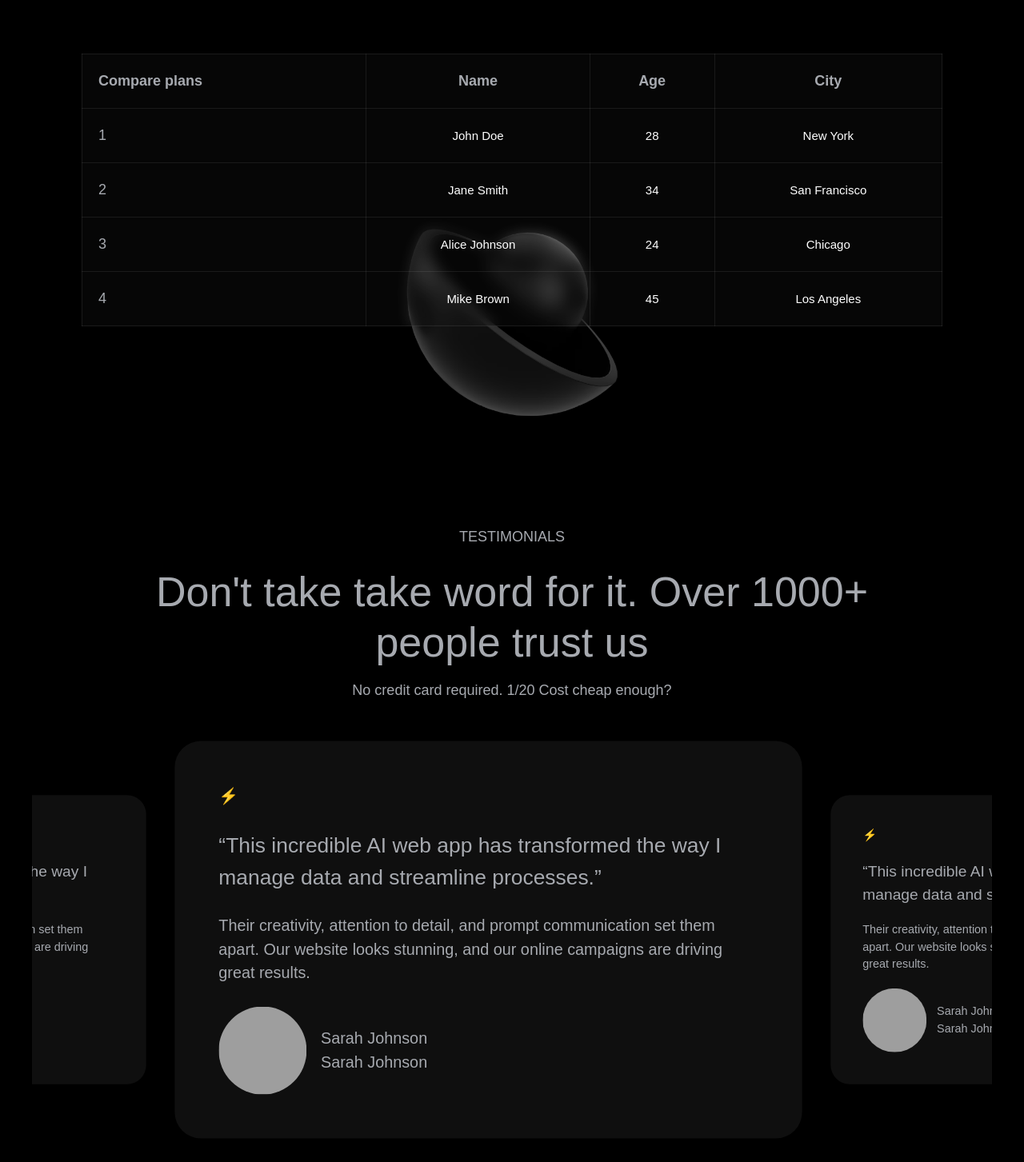
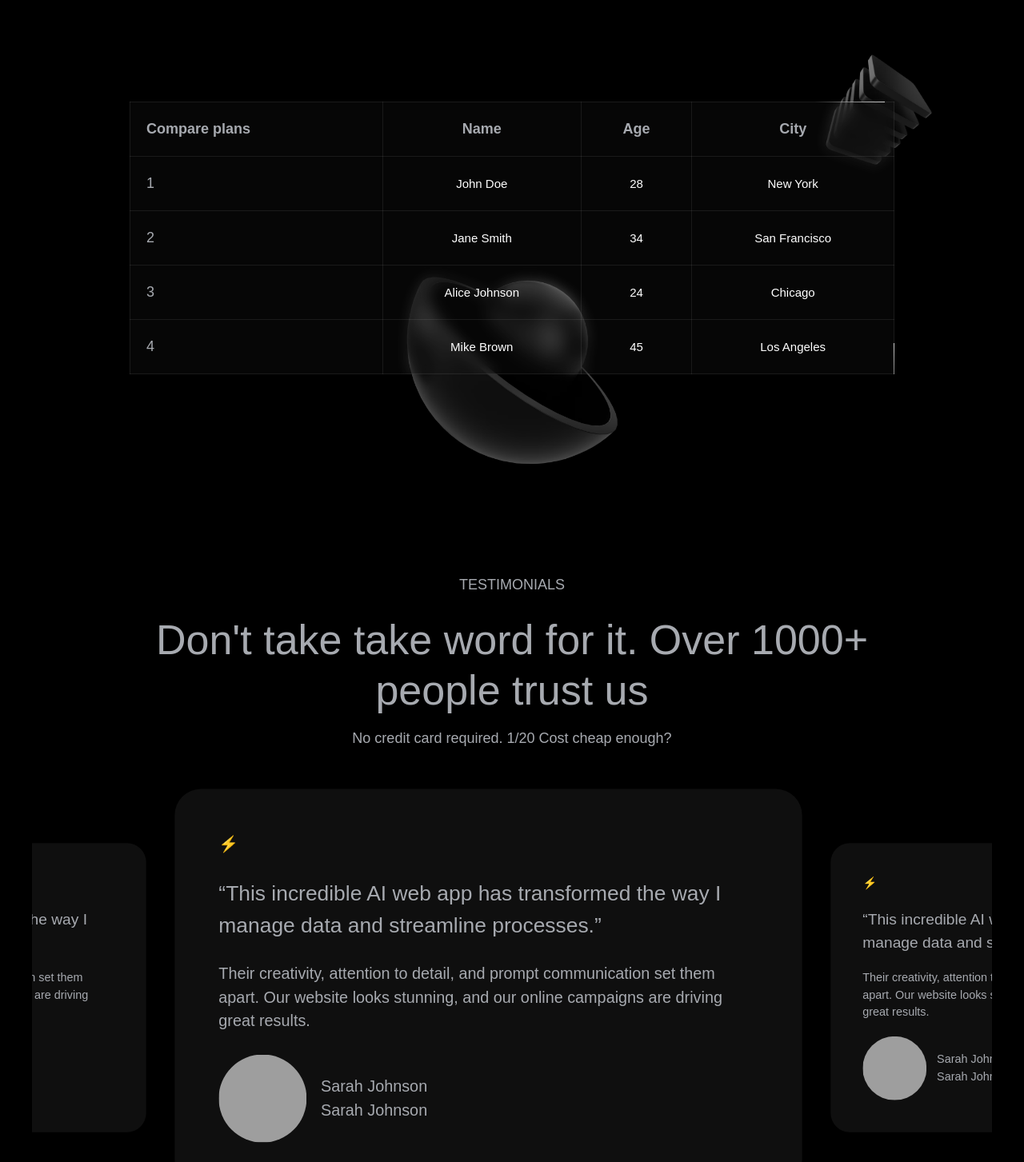
Before and after one commit to Nandita-Paul/ppccai, a React (Create React App) app: page /Pricing in a window 1280 px wide. Shown: the part 400-1853 px from the top of the page at 80% size. Built offline with nearby package versions, Linux system fonts and the light colour scheme; grey boxes are pictures that could not be loaded.

Commit message:
Animation

```diff
--- a/src/App.css
+++ b/src/App.css
@@ -208,7 +208,25 @@ background-color: white;
 body .slick-dots{
   bottom: -85px;
 }
+.modal.active{
+  display: block;opacity: 1;
 
+  background-color: rgba(0, 0, 0, 0.9);
+}
+.modal-dialog{display: flex;
+justify-content: center;
+align-items: center;
+height: 100vh;
+}
+.close{
+  background-color: black;
+  border: none;
+  color: white;font-weight: 600;font-size: 20px;
+  position: absolute;
+  right: 20px;
+  top: 20px;
+  z-index: 2;
+}
 @media (max-width:991px){
   h1,.h1{
     font-size: 40px;
@@ -226,7 +244,7 @@ body .slick-dots{
     margin: 100px 0px;
   }
 }
-@media (max-width:768px){
+@media (max-width:767px){
   .space-pd{
     padding: 80px 0px;
   }
@@ -300,4 +318,7 @@ body .slick-dots{
   .banner{
     padding-top: 60px;
   }
+  .banner-form-sec .form-control{
+    min-width: auto;width: 100%;
+  }
 }
--- a/src/Components/Layout.js
+++ b/src/Components/Layout.js
@@ -21,7 +21,7 @@ const Layout = () => {
           <div className="row align-items-center">
             <div className="col-8 col-md-4">
               <div className="logo">
-                <img src="/images/logo.svg" alt="image" />
+              <Link to="/"> <img src="/images/logo.svg" alt="image" /></Link>
               </div>
 
             </div>
--- a/src/Pages/HomePage.js
+++ b/src/Pages/HomePage.js
@@ -1,9 +1,20 @@
-import React from "react";
+import React, { useState, useEffect } from "react";
+import { motion } from 'framer-motion';
+// import { Modal, Button } from 'react-bootstrap';
+function Homepage() {
+  const [showModal, setShowModal] = useState(false);
 
-function Homepage() {
 
+  const handleShow = () => setShowModal(true);
+  const handleClose = () => setShowModal(false);
   return (
     <div className="main">
+      <motion.div
+        initial={{ opacity: 0, y: 150 }} // Start from 100px below and fully transparent
+        whileInView={{ opacity: 1, y: 0 }} // Animate to normal position and fully opaque
+        transition={{ duration: 0.8, ease: 'easeOut' }}
+        viewport={{ once: true }}
+      >
         <section className="banner text-center">
           <div className="container">
             <div className="top-title mb-md-5 pb-1 mb-2">CREATE A CAMPAIGN</div>
@@ -20,7 +31,7 @@ function Homepage() {
                 </div>
 
                 <div className="submit-btn mt-md-0 mt-3">
-                <button type="submit" className="btn ">Generate ad
+                  <button type="button" className="btn " onClick={handleShow}>Generate ad
                     <svg xmlns="http://www.w3.org/2000/svg" viewBox="0 0 256 256" focusable="false" color="rgb(255, 255, 255)"><g color="rgb(255, 255, 255)" weight="bold"><path d="M224.49,136.49l-72,72a12,12,0,0,1-17-17L187,140H40a12,12,0,0,1,0-24H187L135.51,64.48a12,12,0,0,1,17-17l72,72A12,12,0,0,1,224.49,136.49Z"></path></g></svg>
                   </button>
 
@@ -40,11 +51,25 @@ function Homepage() {
             </div>
           </div>
         </section>
+      </motion.div>
+      <motion.div
+        initial={{ opacity: 0, y: 150 }} // Start from 100px below and fully transparent
+        whileInView={{ opacity: 1, y: 0 }} // Animate to normal position and fully opaque
+        transition={{ duration: 0.8, ease: 'easeOut' }}
+        viewport={{ once: true }}
+      >
         <section className="frame-image-sc bg-black space-pd">
           <div className="container">
             <img src="/images/frame1.png" alt="" />
           </div>
         </section>
+      </motion.div>
+      <motion.div
+        initial={{ opacity: 0, y: 150 }} // Start from 100px below and fully transparent
+        whileInView={{ opacity: 1, y: 0 }} // Animate to normal position and fully opaque
+        transition={{ duration: 0.8, ease: 'easeOut' }}
+        viewport={{ once: true }}
+      >
         <section className="extract-sc">
           <div className="container">
             <div className="row align-items-center justify-content-between">
@@ -66,6 +91,26 @@ function Homepage() {
           </div>
 
         </section>
+      </motion.div>
+
+      <div className= {`modal fade ${showModal ? 'active' : ''}`} id="myModal" tabIndex="-1" aria-labelledby="myModalLabel" aria-hidden="true">
+        <div className="modal-dialog">
+          <div className="modal-content p-4">
+
+
+              <button type="button" className="close ms-auto" onClick={handleClose} aria-label="Close">
+                <span aria-hidden="true">&times;</span>
+              </button>
+
+            <div className="modal-body">
+              <p className="mb-2 text-black"><strong>Ad.</strong> example.business.com</p>
+              <h3 className="mb-2 text-black"><strong>Modern Design.Co</strong></h3>
+              <p className="mb-0 text-black">Ther best modal</p>
+            </div>
+
+          </div>
+        </div>
+      </div>
     </div>
   )
 }
--- a/src/Pages/Login.js
+++ b/src/Pages/Login.js
@@ -54,7 +54,7 @@ function Login() {
 
             <div className="banner-form-sec mt-4">
               <form className='d-flex justify-content-center align-items-center'>
-                <div className="form-group me-3">
+                <div className="form-group ">
                 <Link to="" className='form-control btn btn-border mx-1 mb-3'><img src="/images/google.png" alt="" />Continue With Google</Link>
                 <br/>
                 <Link to="" className='form-control btn btn-border mx-1 mb-4'><img src="/images/microsoft.png" alt="" />Continue With Microsoft</Link>
--- a/src/Pages/Pricing.js
+++ b/src/Pages/Pricing.js
@@ -3,6 +3,8 @@ import "../Style/Pricing.css";
 import Slider from 'react-slick';
 import "slick-carousel/slick/slick.css";
 import "slick-carousel/slick/slick-theme.css";
+import { motion } from 'framer-motion';
+
 
 const settings = {
   centerMode: true,
@@ -35,6 +37,8 @@ const settings = {
 };
 
 const Pricing = () => {
+
+
   const data = [
     { id: 1, name: 'John Doe', age: 28, city: 'New York' },
     { id: 2, name: 'Jane Smith', age: 34, city: 'San Francisco' },
@@ -43,6 +47,12 @@ const Pricing = () => {
   ];
   return (
     <div classNamxe="main">
+       <motion.div
+      initial={{ opacity: 0, y: 150 }} // Start from 100px below and fully transparent
+      whileInView={{ opacity: 1, y: 0 }} // Animate to normal position and fully opaque
+      transition={{ duration: 0.8, ease: 'easeOut' }}
+      viewport={{ once: true }}
+      >
       <section className="table-sc text-center space-mr-m">
         <div className="container">
           <div className="top-title mb-3 pb-2">PRICING</div>
@@ -50,7 +60,8 @@ const Pricing = () => {
           <div className="desc mb-4 mt-3">
             No credit card required. 1/20 Cost cheap enough?
           </div>
-          <div className="transparent-table ">
+          <div className="transparent-table position-relative overflow-hidden">
+            <div class="table-inner position-relative overflow-hidden">
             <table class="w-100">
               <thead>
                 <tr>
@@ -70,9 +81,37 @@ const Pricing = () => {
                   </tr>
                 ))}
               </tbody>
-            </table></div>
+            </table>
+            <motion.div
+              className="gradient"
+              initial={{ left: '0px' }}
+              animate={{ left: '100%' }}
+              transition={{
+                duration: 7,
+                ease: 'linear',
+                repeat: Infinity,
+              }}
+            />
+            <motion.div
+              className="gradient-bottom"
+              initial={{ top: '0px' }}
+              animate={{ top: '100%' }}
+              transition={{
+                duration: 7,
+                ease: 'linear',
+                repeat: Infinity,
+              }}
+            />
+          </div></div>
         </div>
       </section>
+      </motion.div>
+      <motion.div
+      initial={{ opacity: 0, y: 150 }} // Start from 100px below and fully transparent
+      whileInView={{ opacity: 1, y: 0, once: true }} // Animate to normal position and fully opaque
+      transition={{ duration: 0.8, ease: 'easeOut' }}
+      viewport={{ once: true }}
+      >
       <section className="testimonial-sc text-center space-mr-m">
         <div className="container-fluid px-md-5 px-3 overflow-hidden pb-5">
           <div className="top-title mb-3 pb-2">TESTIMONIALS</div>
@@ -167,6 +206,13 @@ const Pricing = () => {
 
         </div>
       </section>
+      </motion.div>
+      <motion.div
+      initial={{ opacity: 0, y: 150 }} // Start from 100px below and fully transparent
+      whileInView={{ opacity: 1, y: 0, once: true }} // Animate to normal position and fully opaque
+      transition={{ duration: 0.8, ease: 'easeOut' }}
+      viewport={{ once: true }}
+      >
       <section className="faq-sc text-center space-mr-m mb-5">
         <div className="container">
           <div className="row justify-content-center">
@@ -210,6 +256,13 @@ const Pricing = () => {
 
         </div>
       </section>
+      </motion.div>
+      <motion.div
+      initial={{ opacity: 0, y: 150 }} // Start from 100px below and fully transparent
+      whileInView={{ opacity: 1, y: 0 , once: true}} // Animate to normal position and fully opaque
+      transition={{ duration: 0.8, ease: 'easeOut' }}
+      viewport={{ once: true }}
+      >
       <section className="question-sc text-center">
         <div className="container">
           <div className="inner-sc">
@@ -229,6 +282,7 @@ const Pricing = () => {
           </div>
         </div>
       </section>
+      </motion.div>
 
     </div>
   )
--- a/src/Pages/Resource.js
+++ b/src/Pages/Resource.js
@@ -3,10 +3,17 @@ import { Link } from "react-router-dom";
 import "../Style/Resource.css";
 import Image1 from "../assets/images/Image1.png";
 import Image2 from "../assets/images/Image2.png";
+import { motion } from 'framer-motion';
 
 const Resource = () => {
   return (
     <div className="main">
+      <motion.div
+        initial={{ opacity: 0, y: 150 }} // Start from 100px below and fully transparent
+        whileInView={{ opacity: 1, y: 0 }} // Animate to normal position and fully opaque
+        transition={{ duration: 0.8, ease: 'easeOut' }}
+        viewport={{ once: true }}
+      >
         <section className="banner text-center ">
           <div className="container">
             <div className="top-title mb-4 pb-1">RESOURCES</div>
@@ -59,7 +66,12 @@ const Resource = () => {
               </div>
             </div>
           </div>
-      </section>
+        </section> </motion.div>  <motion.div
+          initial={{ opacity: 0, y: 150 }} // Start from 100px below and fully transparent
+          whileInView={{ opacity: 1, y: 0 }} // Animate to normal position and fully opaque
+          transition={{ duration: 0.8, ease: 'easeOut' }}
+          viewport={{ once: true }}
+        >
         <section >
           <div className="container resource-banner1">
             <div className="top-title mb-4 pb-1">Research</div>
@@ -92,7 +104,12 @@ const Resource = () => {
               </div>
             </div>
           </div>
-      </section>
+        </section> </motion.div>  <motion.div
+          initial={{ opacity: 0, y: 150 }} // Start from 100px below and fully transparent
+          whileInView={{ opacity: 1, y: 0 }} // Animate to normal position and fully opaque
+          transition={{ duration: 0.8, ease: 'easeOut' }}
+          viewport={{ once: true }}
+        >
         <section className="resource-banner mt-5">
           <div className="container">
             <div className="top-title mb-4 pb-1">Research</div>
@@ -125,7 +142,7 @@ const Resource = () => {
               </div>
             </div>
           </div>
-      </section>
+        </section> </motion.div>
     </div>
   );
 };
--- a/src/Style/Pricing.css
+++ b/src/Style/Pricing.css
@@ -21,7 +21,8 @@
 
   .transparent-table{
     margin-top: 100px;
-    padding-bottom: 130px;
+    padding: 60px 60px 130px 60px;
+
     background-image: url(/public/images/bg.png);
     background-size: 25%;
     background-position: center bottom;
@@ -120,6 +121,39 @@ border-bottom: 1px solid rgba(255,255,255,0.2);
 .slick-center .testimonial-block{
   transform: scale(1.1);transition: all 0.5s;
 }
+.transparent-table .gradient {
+  content: '';
+  background: linear-gradient(270deg, rgba(255, 255, 255, 0.8) 0%, rgba(255, 255, 255, 0) 88.2461%);
+  height: 2px;
+  position: absolute;
+  top: -1px;
+  width: 100px;
+  z-index: 1;
+}
+.transparent-table .gradient-bottom {
+    background: linear-gradient(rgba(255, 255, 255, 0.8) 0%, rgba(255, 255, 255, 0) 88.2461%);
+    flex: 0 0 auto;
+    height: 100px;
+    overflow: hidden;
+    position: absolute;
+    right: -1px;
+    top: -4px;
+    width: 2px;
+    z-index: 1;
+
+}
+.transparent-table:after{
+  content: '';
+  width: 190px;
+  height: 140px;
+  background-image: url(/public/images/rgt.png);
+  background-repeat: no-repeat;
+  position: absolute;
+  right: -40px;
+  background-size: contain;
+  top: -0px;
+  z-index: -1;
+}
 
   @media (max-width: 600px) {
     .transparent-table th,
@@ -163,4 +197,10 @@ border-bottom: 1px solid rgba(255,255,255,0.2);
       width: 60px;
       height: 60px;
     }
+    .transparent-table{
+      padding: 0px 0px 60px 0px;
+    }
+    .transparent-table:after{
+      content: none;
+    }
   }
```
Also changed, not shown: public/images/rgt.png (added), src/assets/images/ZYJiKLVtgqj0tDEmfzJOCkZsSI.png (added). Lines whose indentation alone changed are shown as unchanged.
